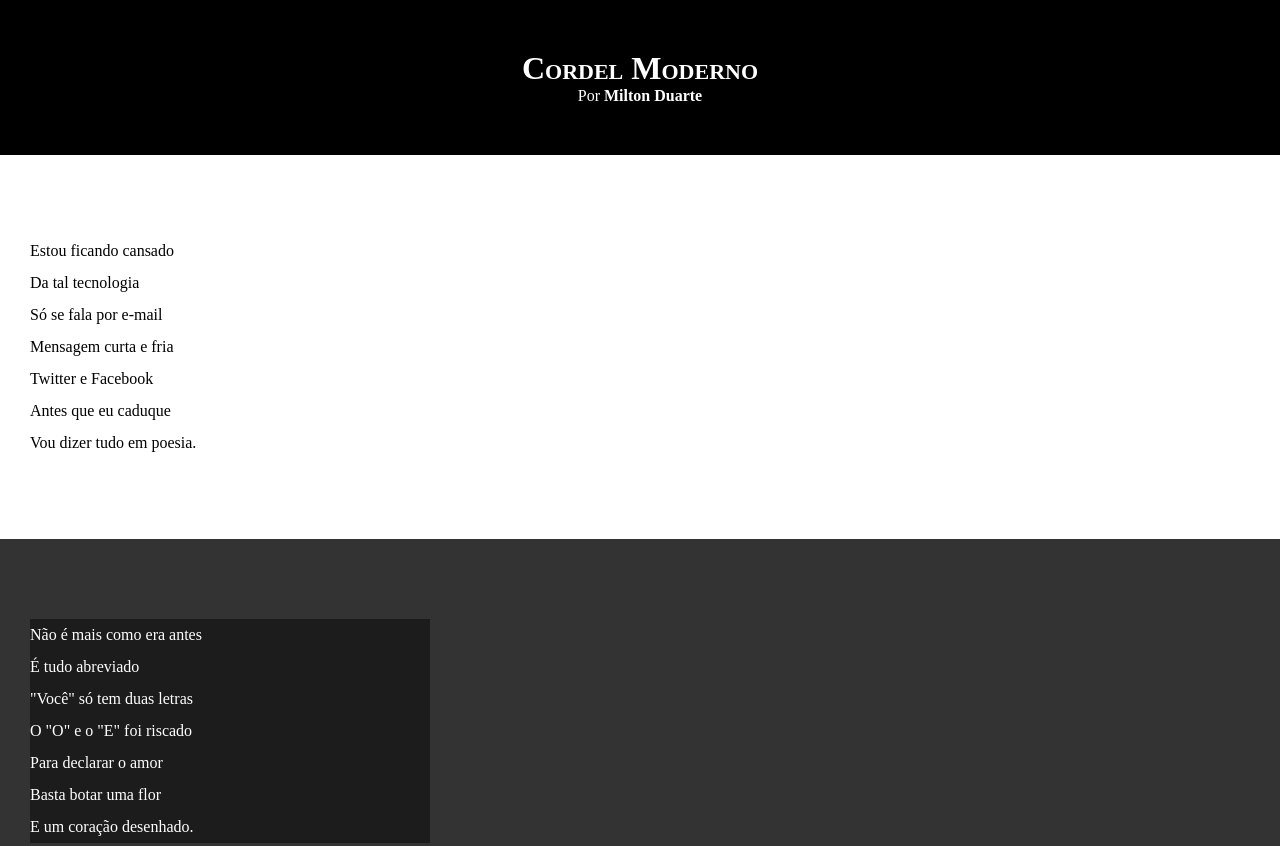
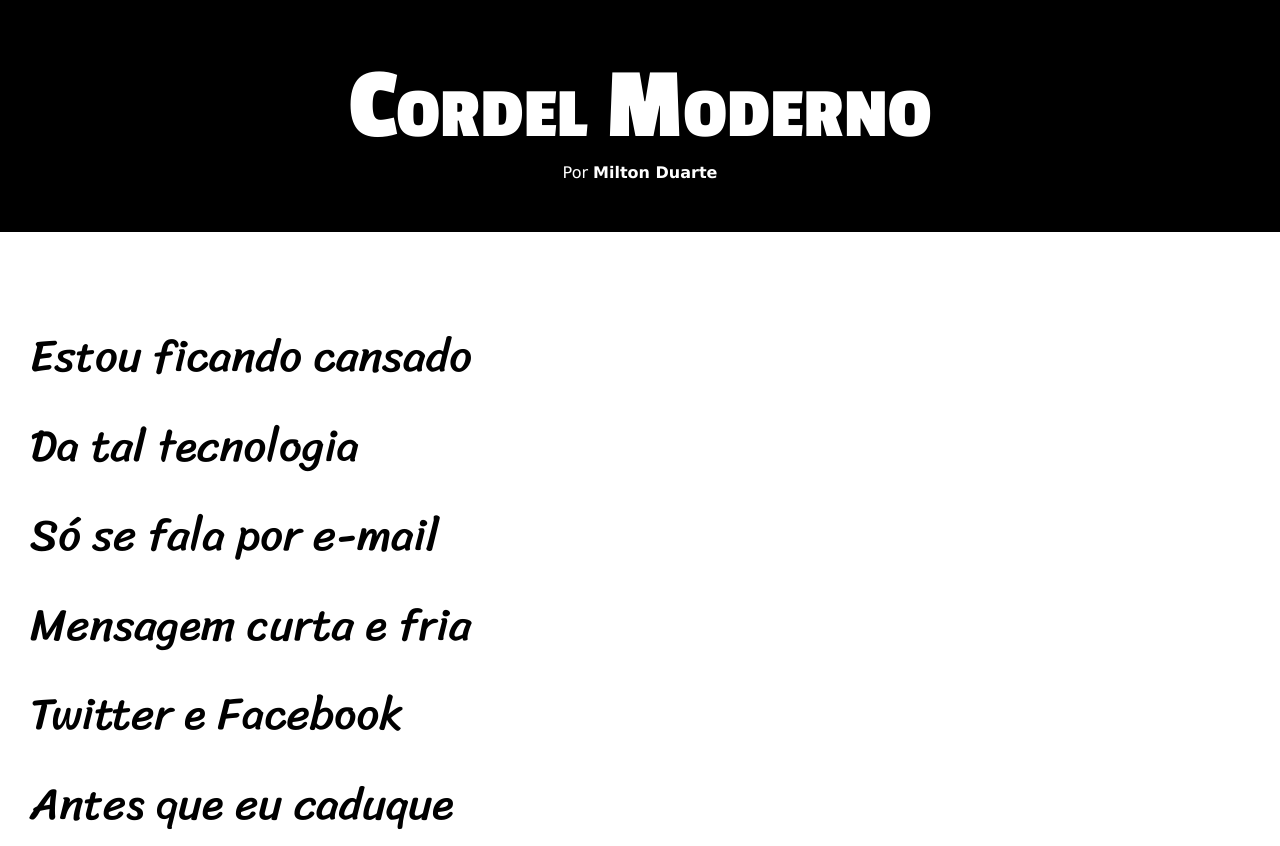
Before and after one commit to Afonsohn/projeto-cordel, a plain HTML site: page cordel.html in a window 1280 px wide. Shown: the top 846 px of the page. Drawn offline with Linux system fonts and the light colour scheme.

Commit message:
atualização de estilo cordel

```diff
--- a/style.css
+++ b/style.css
@@ -1,5 +1,16 @@
 @charset "utf-8";
 /* text-transform: uppercase; serve para deixa tudo em letra grande*/
+
+@import url('https://fonts.googleapis.com/css2? family= Passion+One:wght@400;700;900 & display=swap');
+
+@import
+url('https://fonts.googleapis.com/css2?family= Sriracha & display=swap');
+
+:root {
+    --font1:  Verdana, Geneva, Tahoma, sans-serif;
+    --font2: 'Passion One', cursiva;
+    --font3: 'Sriracha', cursiva;
+}
 
 * {
     margin: 0px;
@@ -9,6 +20,7 @@
 html, body {
     min-height: 100vh;
     background-color: darkgrey;
+    font-family: var(--font1);
 }
 
 header {
@@ -20,6 +32,8 @@ header {
 header > h1 {
     padding-top: 50px;
     font-variant: small-caps;
+    font-family: var(--font2);
+    font-size: 8vw;
 }
 
 header > p {
@@ -41,6 +55,8 @@ section {
     padding-bottom: 10vh;
     line-height: 2em;
     padding-left: 30px;
+    font-family: var(--font3);
+    font-size: 3.5vw;
 }
 
 section.normal {
@@ -54,7 +70,8 @@ section.imagem {
 }
 
 section.imagem > p {
-    width: 400px;
+    display: inline-block;
+    padding: 5px;
     background-color: rgba(0, 0, 0, 0.452);
 }
 
```
